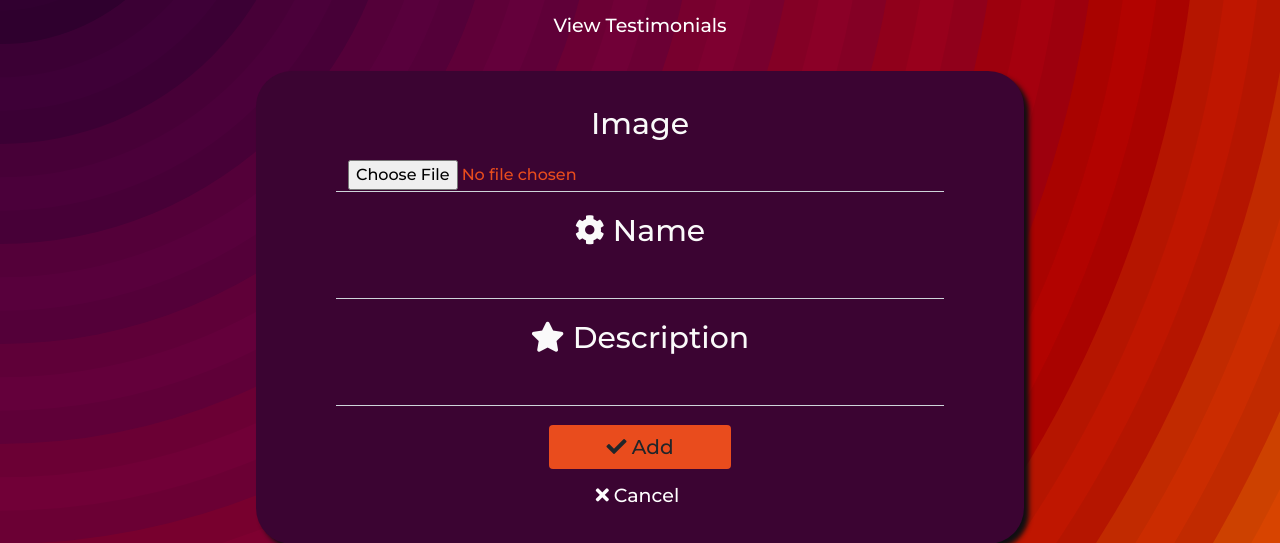
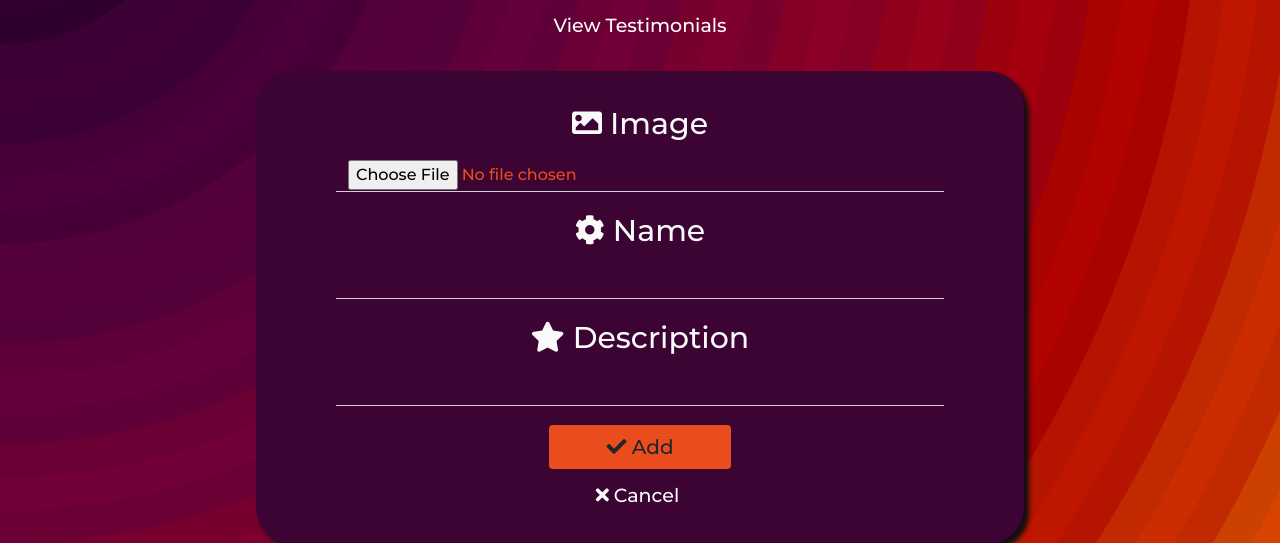
Before and after one commit to TanYa-Go/TanjaG.Portfolio, a Flask app: page /add_testimonial in a window 1280 px wide. Shown: the part 156-699 px from the top of the page. Run offline with Flask 2, Linux system fonts and the light colour scheme; data that the repository does not hold is empty; some libraries are stand-ins or nearby versions; some web fonts are replaced.

```diff
--- a/templates/components/forms/add_testim.html
+++ b/templates/components/forms/add_testim.html
@@ -4,7 +4,7 @@
 
          <!-- image -->
             <div class="form-group">
-                <i class=""></i>
+                <i class="fas fa-image"></i>
                 <label for="image">Image</label>
                 <input type="file" name="image" id="image" class="form-control" required>
             </div>
```
Also changed, not shown: README.md, static/images/wireframes/add-edit-skill.png (added), static/images/wireframes/add-edit-testimonial.png (added).
